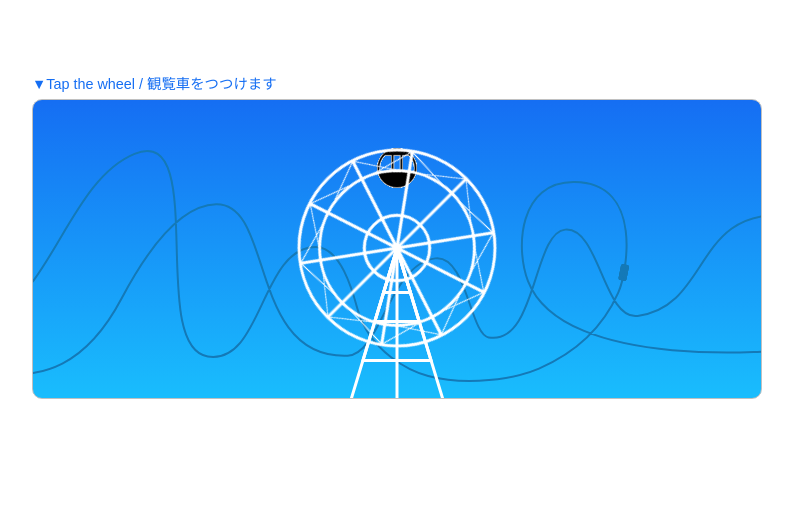
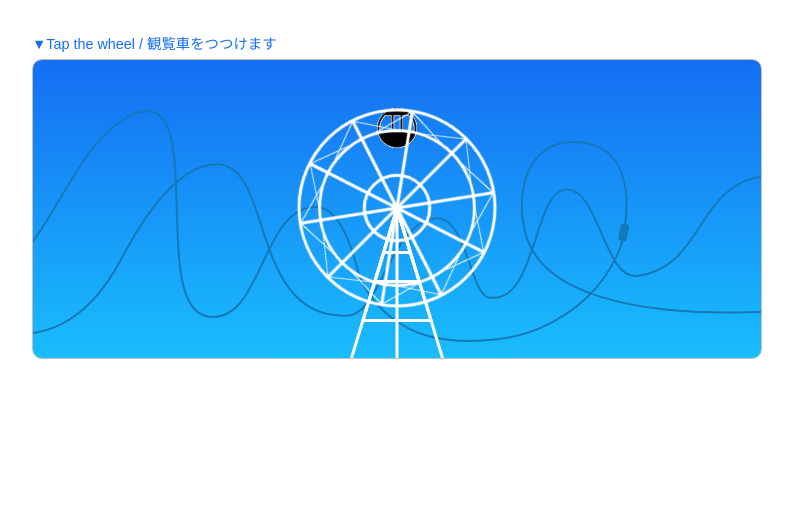
Before and after one commit to ics-creative/230327_offset, a website: page park.html in a window 1280 px wide. Shown: the whole page, without its empty margins (243-1036 px from the left). Drawn offline with Linux system fonts and the light colour scheme.

Commit message:
不要な余白を削除

```diff
--- a/styles/base.css
+++ b/styles/base.css
@@ -29,7 +29,6 @@ body {
 }
 
 .demo {
-  padding: 40px 0 120px;
 
   h1 {
     margin-bottom: 16px;
```
